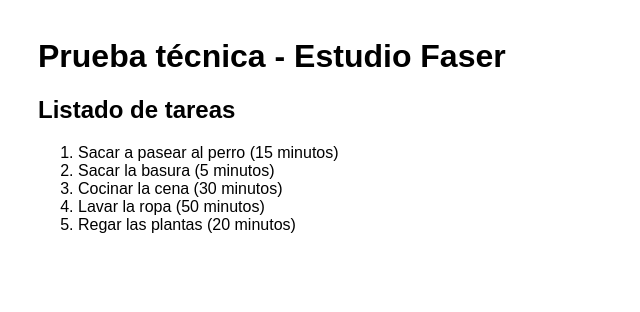
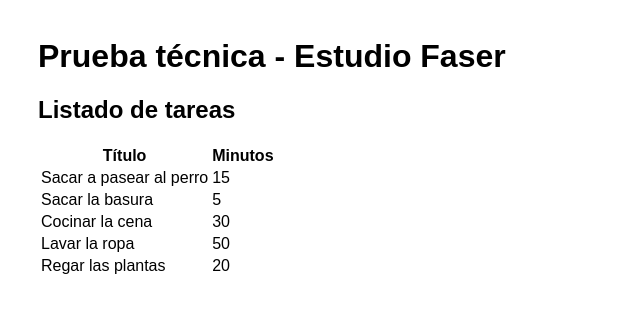
Before and after one commit to pgqueme/faser-prueba-tecnica, an Angular app: page / in a window 1280 px wide. Shown: the top 312 px of the page, without its empty margins (0-640 px from the left). Built offline with nearby package versions, Linux system fonts and the light colour scheme.

Commit message:
subir cambio de listado

```diff
--- a/src/app/app.component.html
+++ b/src/app/app.component.html
@@ -1,7 +1,18 @@
 <div class="container">
 	<h1>Prueba técnica - Estudio Faser</h1>
 	<h2>Listado de tareas</h2>
-	<ol>
-		<li *ngFor="let tarea of tareas">{{tarea.titulo}} ({{tarea.minutos}} minutos)</li>
-	</ol>
+	<table>
+    <thead>
+      <tr>
+        <th>Título</th>
+        <th>Minutos</th>
+      </tr>
+    </thead>
+    <tbody>
+      <tr *ngFor="let tarea of tareas">
+        <td>{{tarea.titulo}}</td>
+        <td>{{tarea.minutos}}</td>
+      </tr>
+    </tbody>
+  </table>
 </div>
--- a/src/app/app.component.ts
+++ b/src/app/app.component.ts
@@ -7,6 +7,7 @@ import { Tarea } from './tarea';
 	templateUrl: './app.component.html',
 	styleUrls: ['./app.component.scss']
 })
+
 export class AppComponent {
 	tareas: Tarea[];
 
```
Also changed, not shown: 1 other file (tests, documents, lock files or other folders).
